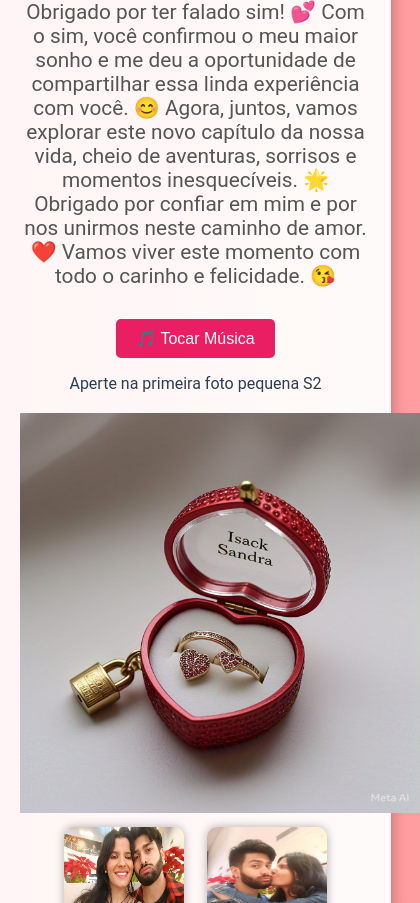
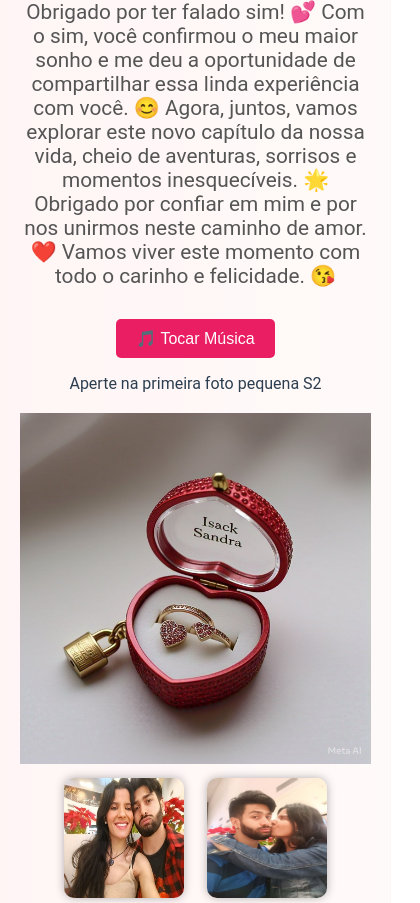
Before and after one commit to Isacksales/ela-disse-sim, a plain HTML site: page index.html in a window 390 px wide. Shown: the part 197-1100 px from the top of the page, 420 px wide, since content can reach past the window. Drawn offline with Linux system fonts and the light colour scheme.

Commit message:
Update styles.css

```diff
--- a/styles.css
+++ b/styles.css
@@ -111,3 +111,10 @@ body {
         height: 120px; /* Alterei aqui */
     }
 }
+
+@media (max-width: 768px) {
+    #fotoDestaque {
+        max-width: 100%;
+        height: auto;
+    }
+}
```
